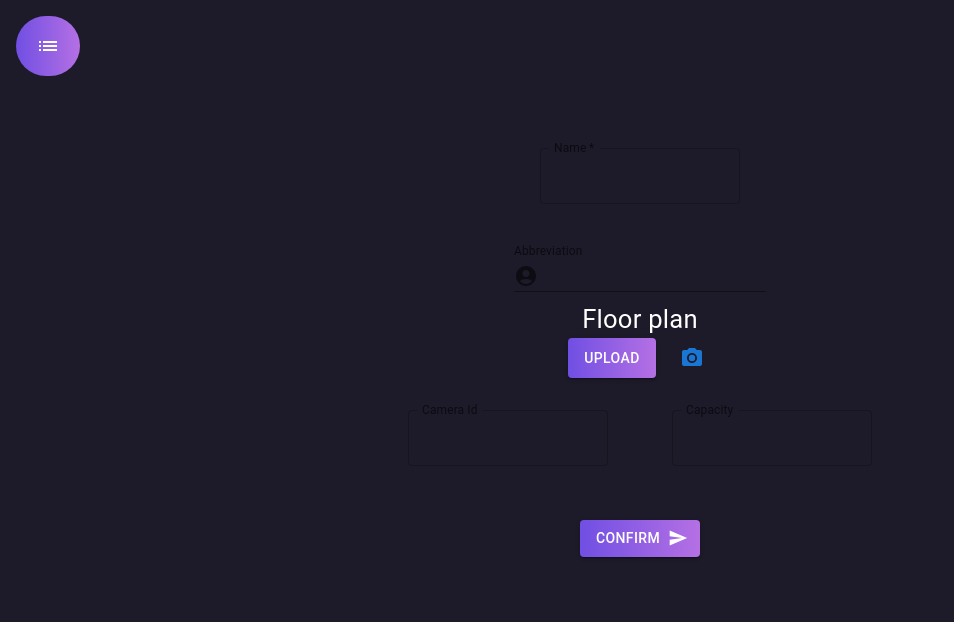
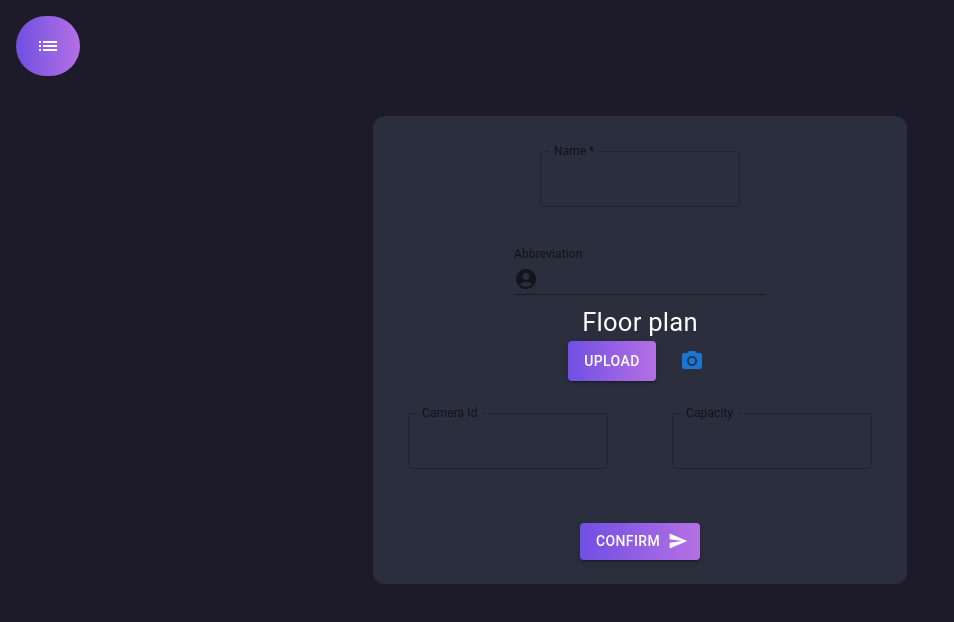
Before and after one commit to amnbot/McHacks10, a React (Create React App) app in the folder client/: page /plan/create in a window 1280 px wide. Shown: the top 622 px of the page, without its empty margins (0-954 px from the left). Built offline with nearby package versions, Linux system fonts and the light colour scheme.

Commit message:
Form css

```diff
--- a/client/src/components/FormPlans.js
+++ b/client/src/components/FormPlans.js
@@ -55,16 +55,18 @@
       <Header />
       <div className='flex flex-col my-10 justify-center items-center text-center text-white'>
         <Box
+          style={{backgroundColor: '#2a2e3d'}}
           onSubmit={addPlan}
           component="form"
           sx={{
-            '& .MuiTextField-root': { m: 4, width: '25ch' },
+            '& .MuiTextField-root': { m: 4, width: '25ch' }, padding: '3px 3px', borderRadius: 3
           }}
           noValidate
           autoComplete="off"
         >
           <div>
             <TextField
+            sx={{color: 'white'}}
               required
               id="outlined-required"
               label="Name"
```
